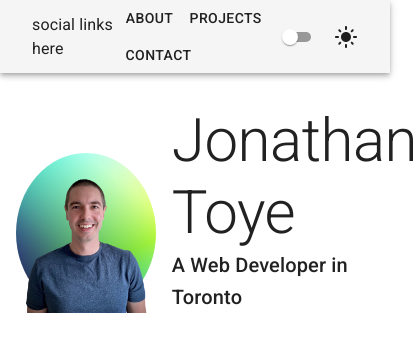
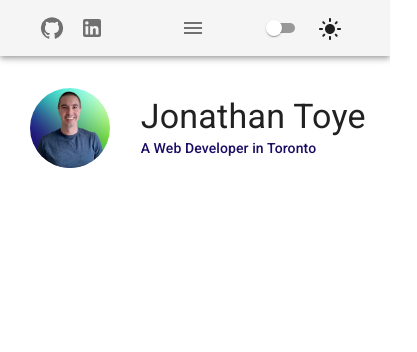
Before and after one commit to jontoye/portfolio-website, a React (Create React App) app: page / in a window 390 px wide. Shown: the top 352 px of the page, 417 px wide, since content can reach past the window. Built offline with nearby package versions, Linux system fonts and the light colour scheme.

Commit message:
add dropdown menu for mobile, update page responsiveness

```diff
--- a/src/App.js
+++ b/src/App.js
@@ -35,6 +35,15 @@ const App = () => {
           main: '#fdfeb6',
         },
       },
+      components: {
+        MuiButton: {
+          styleOverrides: {
+            root: {
+              textTransform: 'none',
+            }
+          }
+        }
+      }
     }),
     [mode],
   );
--- a/src/components/Header.jsx
+++ b/src/components/Header.jsx
@@ -1,26 +1,37 @@
-import React from 'react'
-import { Box, Grid, Typography } from '@mui/material'
-import { Container } from '@mui/material'
+import React from 'react';
+import { Avatar, Box, Container, Grid, Typography, useMediaQuery } from '@mui/material';
+import { useTheme } from '@mui/material/styles';
 
 const styles = {
   section: {
-    maxWidth: { xs: '700px', md: '100%' },
+    maxWidth: { xs: '700px', md: '1200px' },
     paddingTop: { xs: '2rem', md: '4rem'}
   },
   greeting: {
     display: { xs: 'none', sm: 'block' }
   },
-  columnLeft: {
+  columnText: {
     display: 'flex',
     flexDirection: 'column',
     justifyContent: 'center',
     alignItems: { sm: 'flex-end', md: 'flex-start' },
   },
-  columnRight: {
+  columnImage: {
+    display: 'flex',
+    alignItems: 'center',
+    justifyContent: 'center',
+  },
+  profileAvatar: {
+    display: { sm: 'none' },
+    width: '5rem',
+    height: '5rem',
+    background: "url('images/bg3.jpeg')",
+    backgroundSize: 'cover'
   },
   profileImage: {
+    display: { xs: 'none', sm: 'block' },
     position: 'relative',
-    height: { xs: '10rem', sm: '22rem'},
+    height: '22rem',
     width: '100%',
     backgroundImage: "url('images/bg3.jpeg')",
     backgroundSize: 'cover',
@@ -28,13 +39,14 @@ const styles = {
     backgroundPosition: 'bottom',
     borderRadius: { xs: '50%', sm: '3rem' },
     marginTop: '3rem',
+    transform: {xs: 'scale(0.6)', sm: 'scale(0.9)', md: 'scale(1)' },
 
     '& img': {
       position: 'absolute',
       right: { md: '1rem' },
       bottom: { xs: 0, sm: '-3rem' },
       maxWidth: '100%',
-    }
+    },
   },
   imageOverlay: {
     position: 'absolute',
@@ -47,21 +59,25 @@ const styles = {
 }
 
 const Header = () => {
+  const theme = useTheme();
+  const isSmallScreen = useMediaQuery(theme => theme.breakpoints.down('sm'));
+
   return (
     <Box>
       <Container sx={styles.section}>
         <Grid container spacing={2}>
-          <Grid item xs={7} sm={12} md={5} order={{ xs: 2, sm: 1}} sx={styles.columnLeft}>
-            <Typography variant='subtitle' sx={styles.greeting}>Hello, I'm</Typography>
-            <Typography variant='h2'>Jonathan Toye</Typography>
-            <Typography variant='h6'>A Web Developer in Toronto</Typography>
+          <Grid item xs={8} sm={12} md={5} order={{ xs: 2, sm: 1}} sx={styles.columnText}>
+            <Typography variant='h6' sx={styles.greeting}>Hello, I'm</Typography>
+            <Typography variant={isSmallScreen ? 'h4' : 'h2'}>Jonathan Toye</Typography>
+            <Typography variant={isSmallScreen ? 'subtitle2' : 'h6'} color={theme.palette.mode === 'light' ? 'customBlue.main' : 'customTeal.main'}>A Web Developer in Toronto</Typography>
           </Grid>
 
-          <Grid item xs={5} sm={12} md={7} order={{ xs: 1, sm: 2}}  sx={styles.columnRight}>
+          <Grid item xs={4} sm={12} md={7} order={{ xs: 1, sm: 2}}  sx={styles.columnImage}>
             <Box sx={styles.profileImage}>
-              <img src="images/profile-img.png" alt="Profile" />
+              <img src='images/profile-img.png' alt='Profile' />
               <Box sx={styles.imageOverlay} />
             </Box>
+            <Avatar sx={styles.profileAvatar} src='images/profile-img.png' alt='Profile' />
           </Grid>
         </Grid>
       </Container>
--- a/src/components/Navbar.jsx
+++ b/src/components/Navbar.jsx
@@ -1,44 +1,113 @@
-import React from 'react'
-import { AppBar, Box, Button, Container, FormControlLabel, Switch, Toolbar, Typography } from '@mui/material'
+import React, { useState } from 'react';
+import { AppBar, Box, Button, Container, SwipeableDrawer, FormControlLabel, IconButton, List, ListItem, ListItemButton, ListItemText, ListItemIcon, Switch, SvgIcon, Toolbar, useMediaQuery } from '@mui/material';
+import { useTheme, styled } from '@mui/material/styles';
+import { grey } from '@mui/material/colors';
+
 import DarkModeIcon from '@mui/icons-material/DarkMode';
 import LightModeIcon from '@mui/icons-material/LightMode';
-import { useTheme } from '@mui/material/styles';
-import { SvgIcon } from '@mui/material';
+import GitHubIcon from '@mui/icons-material/GitHub';
+import LinkedInIcon from '@mui/icons-material/LinkedIn';
+import MenuIcon from '@mui/icons-material/Menu';
+import CodeIcon from '@mui/icons-material/Code';
+import InfoIcon from '@mui/icons-material/Info';
+import PersonIcon from '@mui/icons-material/Person';
+
+const pages = [{name: 'About', icon: InfoIcon}, {name: 'Projects', icon: CodeIcon}, {name: 'Contact', icon: PersonIcon}];
 
 const styles = {
   toolbar: {
     display: 'flex',
     justifyContent: 'space-between',
+    alignItems: 'center',
   },
   theme: {
     display: 'flex',
     alignItems: 'center',
-  }
+  },
 }
 
-const pages = ['About', 'Projects', 'Contact'];
+const Puller = styled(Box)(({ theme }) => ({
+  width: 30,
+  height: 6,
+  backgroundColor: theme.palette.mode === 'light' ? grey[300] : grey[900],
+  borderRadius: 3,
+  position: 'absolute',
+  bottom: 8,
+  left: 'calc(50% - 15px)',
+}));
+
 
 const Navbar = ({ toggleDarkMode }) => {
   const theme = useTheme();
-  console.log(theme)
+
+  const [isMenuOpen, setMenuOpen] = useState(false);
+  const isSmallScreen = useMediaQuery(theme => theme.breakpoints.down('sm'));
+
+  const handleMenuClick = () => {
+    setMenuOpen(prev => !prev);
+  }
+
   return (
     <AppBar position='static' color='default'>
       <Container>
         <Toolbar sx={styles.toolbar}>
-          <Typography>social links here</Typography>
-          <Box>
+          <Box sx={styles.social}>
+            <IconButton href='https://github.com/jontoye/' target='_blank' aria-label='GitHub Link' color={theme.palette.mode === 'dark' ? 'customTeal' : 'default'}>
+              <GitHubIcon />
+            </IconButton>
+            <IconButton href='https://www.linkedin.com/in/jonathan-toye/' target='_blank' aria-label='LinkedIn Link' color={theme.palette.mode === 'dark' ? 'customTeal' : 'default'}>
+              <LinkedInIcon />
+            </IconButton>
+          </Box>
+
+          <IconButton sx={{ display: { sm: 'none' }}} onClick={handleMenuClick}>
+            <MenuIcon />
+          </IconButton>
+
+          <Box sx={{ display: { xs: 'none', sm: 'flex' }}}>
             {pages.map(page => (
-              <Button variant='text' color='inherit' key={page}>{page}</Button>
+              <Button variant='text' color='inherit' key={page.name}>{page.name}</Button>
             ))}
           </Box>
+
           <Box sx={styles.theme}>
-            <FormControlLabel control={<Switch size='small' onChange={toggleDarkMode} color='default' />}/>
-            <SvgIcon>
-              {theme.palette.mode === 'light' ? <LightModeIcon /> : <DarkModeIcon />}
-            </SvgIcon>
+            <FormControlLabel
+              label={
+                <SvgIcon sx={{ marginLeft: '1rem', marginTop: '0.5rem'}}>
+                  {theme.palette.mode === 'light' ? <LightModeIcon /> : <DarkModeIcon color={theme.palette.mode === 'dark' ? 'customTeal' : 'default'}/>}
+                </SvgIcon>
+              }
+              control={
+                <Switch
+                  size='small'
+                  onChange={toggleDarkMode}
+                  color='default'
+                />}
+            />
+
           </Box>
         </Toolbar>
       </Container>
+      <SwipeableDrawer
+        anchor='top'
+        open={isMenuOpen && isSmallScreen}
+        onClose={() => setMenuOpen(false)}
+        onOpen={() => setMenuOpen(true)}
+      >
+        <List>
+          {pages.map(page => (
+            <ListItem key={page.name}>
+              <ListItemButton>
+                <ListItemIcon>
+                  <page.icon />
+                </ListItemIcon>
+                <ListItemText>{page.name}</ListItemText>
+              </ListItemButton>
+            </ListItem>
+          ))}
+        </List>
+        <Puller />
+      </SwipeableDrawer>
     </AppBar>
   )
 }
```
